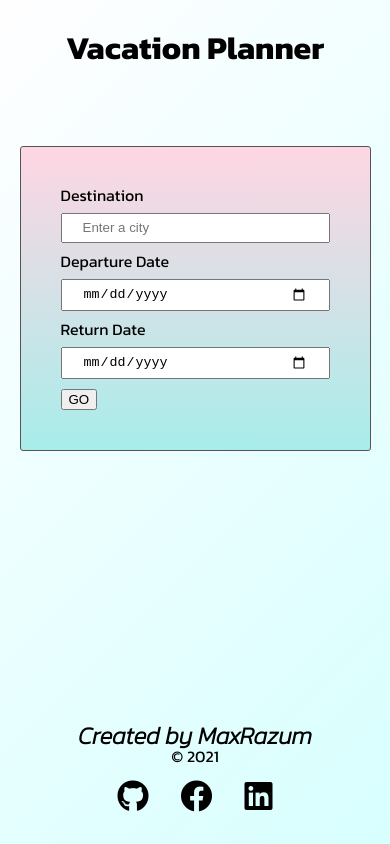
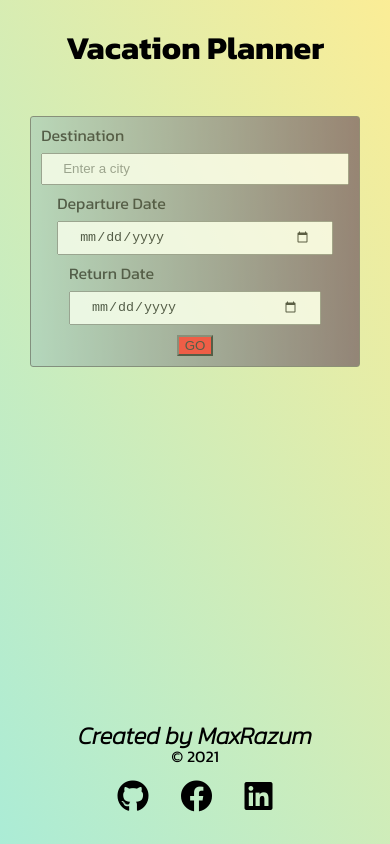
Before and after one commit to maxrazum/Project-5---Travel-App, a website built with webpack: page src/client/views/index.html in a window 390 px wide. Built offline with nearby package versions, Linux system fonts and the light colour scheme.

Commit message:
style: Added styles

```diff
--- a/src/client/styles/base.scss
+++ b/src/client/styles/base.scss
@@ -4,7 +4,7 @@ body {
     flex-direction: column;
     font-family: 'Kanit', sans-serif;
     min-height: 100vh;
-    background-image: linear-gradient(-225deg, #FFFEFF 0%, #D7FFFE 100%);
+    background-image: linear-gradient(60deg, #abecd6 0%, #fbed96 100%);
 }
 
 main {
@@ -12,14 +12,8 @@ main {
 }
 
 section {
-    max-width: 800px;
-    margin: 50px auto;
-}
-
-section.form-result {
-    display: flex;
-    flex-direction: column;
-    align-items: center;
+    max-width: 1600px;
+    margin: 20px auto;
 }
 
 strong {
--- a/src/client/styles/footer.scss
+++ b/src/client/styles/footer.scss
@@ -8,10 +8,6 @@ footer {
 
 .footer-title {
   text-align: center;
-  }
-
-  h3 {
-    font-size: 1.5rem;
 }
 
 .social {
--- a/src/client/styles/form.scss
+++ b/src/client/styles/form.scss
@@ -1,16 +1,20 @@
 // gradient from https://webgradients.com/
 form {
+    display: flex;
+    flex-direction: row;
+    gap: 2rem;
     border: 1px solid #545454;
     border-radius: 3px;
-    padding: 40px;
-    max-width: 90%;
-    background-image: linear-gradient(to top, #a8edea 0%, #fed6e3 100%);
+    padding: 10px;
+    max-width: 95%;
+    background-image: linear-gradient(to right, #a8caba 0%, #5d4157 100%);
+    opacity: 0.6;
 }
 
 input {
     padding: 5px 20px;
     width: 100%;
-    line-height: 16px;
+    line-height: 18px;
     margin: 10px 0;
 }
 
@@ -20,14 +24,24 @@ input {
     align-items: center;
 }
 
-.form-result {
-    line-height: 2;
-}
+button {
+    background-color: red;
 
-#button {
-    cursor: pointer;
+    &:hover {
+        cursor: pointer;
+        transform: scale(1.3);
+      }
 }
 
 h2 {
     font-size: 1.5rem;
 }
+
+@media (max-width: 700px) {
+    form {
+      display: flex;
+      flex-direction: column;
+      align-items: center;
+      gap: 0rem;
+    }
+}
```
Also changed, not shown: src/client/styles/header.scss (+4 -4 lines), src/client/styles/results.scss (added, +39 -0 lines). Lines whose indentation alone changed are shown as unchanged.
